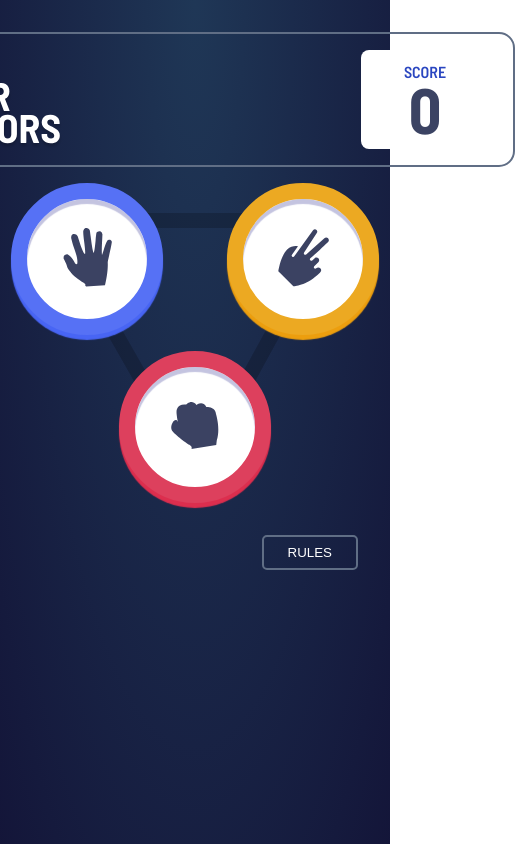
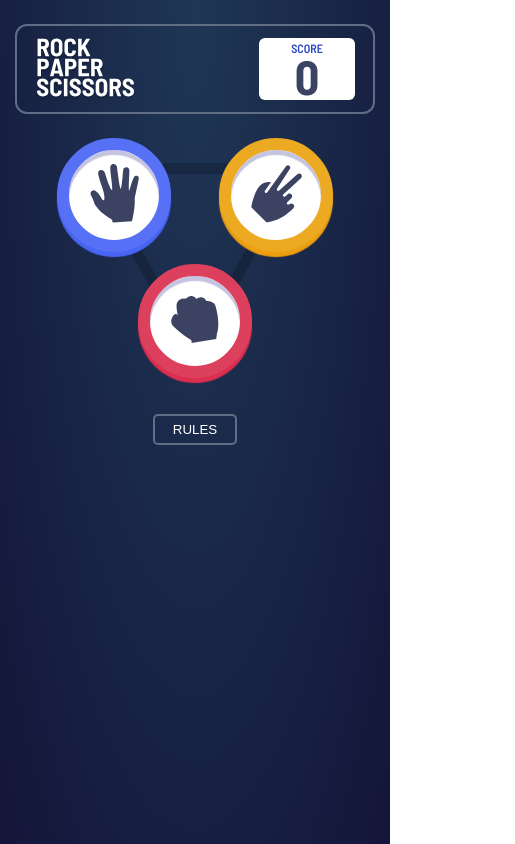
Before and after one commit to Amit1Paz/Rock-paper-scissors, a plain HTML site: page index.html in a window 390 px wide. Shown: the whole page, 515 px wide, since content can reach past the window. Drawn offline with Linux system fonts and the light colour scheme.

Commit message:
responsive

```diff
--- a/style.css
+++ b/style.css
@@ -50,6 +50,7 @@ header {
     width: 40rem;
     border: 2px solid var(--header-outline);
     border-radius: 1rem;
+    height: 7.5rem;
 }
 .score-box {
     display: flex;
@@ -57,7 +58,7 @@ header {
     align-items: center;
     flex-direction: column;
     min-width: 8rem;
-    height: 6.2rem;
+    height: 100%;
     background-color: white;
     border-radius: 0.5rem;
     padding: 1px;
@@ -125,3 +126,58 @@ footer {
     color: white;
     border: 2px solid var(--header-outline);
 }
+
+
+/***** media *****/
+@media (max-width: 665px) {
+    header {
+        width: 30rem;
+    }
+}
+@media (max-width: 500px) {
+    :root {
+        font-size: 14px;
+    }
+    main {
+        margin: 2rem;
+        /* height: 23rem; */
+        background-size: 60%;
+    }
+    footer {
+        justify-content: center;
+    }
+}
+@media (max-width: 440px) {
+    :root {
+        font-size: 12px;
+    }
+    main {
+        margin: 2rem;
+        background-size: 60%;
+    }
+    footer {
+        justify-content: center;
+    }
+}
+@media (max-width: 375px) {
+    :root {
+        font-size: 10px;
+    }
+    body {
+        height: 100vh;
+        justify-content: space-between;
+        padding: 5rem 0;
+    }
+    main {
+        margin: 2rem;
+        height: 25rem;
+        background-size: 60%;
+    }
+    .rps-btn {
+        width: 11rem;
+        height: 11rem;
+    }
+    footer {
+        justify-content: center;
+    }
+}
```
